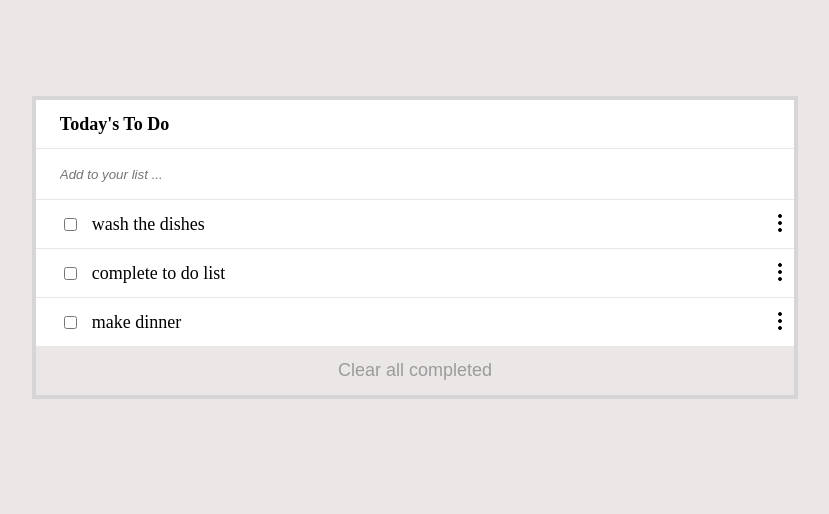
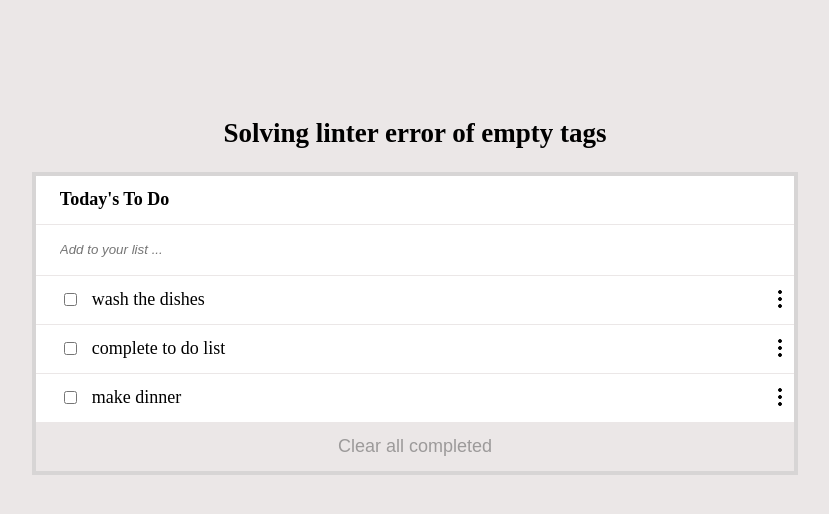
Before and after one commit to AxelSoler/To-Do-list, a website built with webpack: page src/index.html in a window 1280 px wide. Shown: the whole page, without its empty margins (225-1054 px from the left). Built offline with nearby package versions, Linux system fonts and the light colour scheme.

Commit message:
fix linter error

```diff
--- a/src/index.html
+++ b/src/index.html
@@ -6,6 +6,8 @@
     <title>To do list</title>
 </head>
 <body>
-    <div id="list"></div>
+    <div id="list">
+      <h2>Solving linter error of empty tags</h2>
+    </div>
 </body>
 </html>
```
